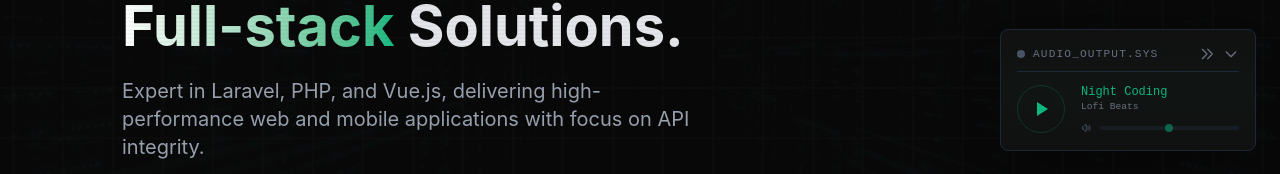
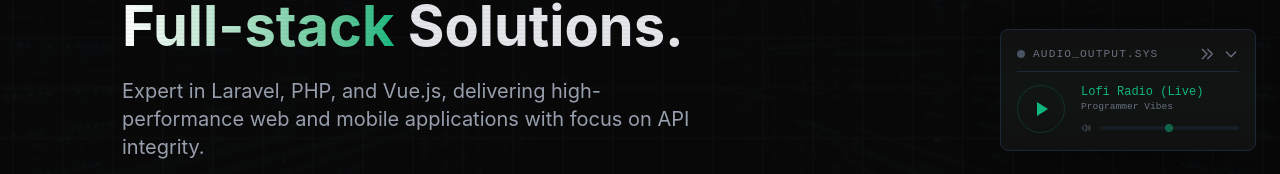
Before and after one commit to devjoe101291/dev-portfolio, a Vue app: page / in a window 1280 px wide. Shown: the part 625-799 px from the top of the page. Built offline with nearby package versions, Linux system fonts and the light colour scheme.

Commit message:
fix: update music links with working lofi radio stream and stable fallbacks

```diff
--- a/src/components/MusicPlayer.vue
+++ b/src/components/MusicPlayer.vue
@@ -8,19 +8,19 @@
 
 const tracks = [
   {
-    title: 'Night Coding',
-    artist: 'Lofi Beats',
-    url: 'https://github.com/AnujPancholi/lofi-music/raw/master/music/1.mp3'
+    title: 'Lofi Radio (Live)',
+    artist: 'Programmer Vibes',
+    url: 'https://stream.zeno.fm/0r0xa792kwzuv'
+  },
+  {
+    title: 'Chill Focus',
+    artist: 'Ambient Tech',
+    url: 'https://www.soundhelix.com/examples/mp3/SoundHelix-Song-17.mp3'
   },
   {
     title: 'Terminal Flow',
     artist: 'Synthwave',
-    url: 'https://github.com/AnujPancholi/lofi-music/raw/master/music/2.mp3'
-  },
-  {
-    title: 'Deep Focus',
-    artist: 'Ambient',
-    url: 'https://github.com/AnujPancholi/lofi-music/raw/master/music/3.mp3'
+    url: 'https://www.soundhelix.com/examples/mp3/SoundHelix-Song-8.mp3'
   }
 ]
 
```
